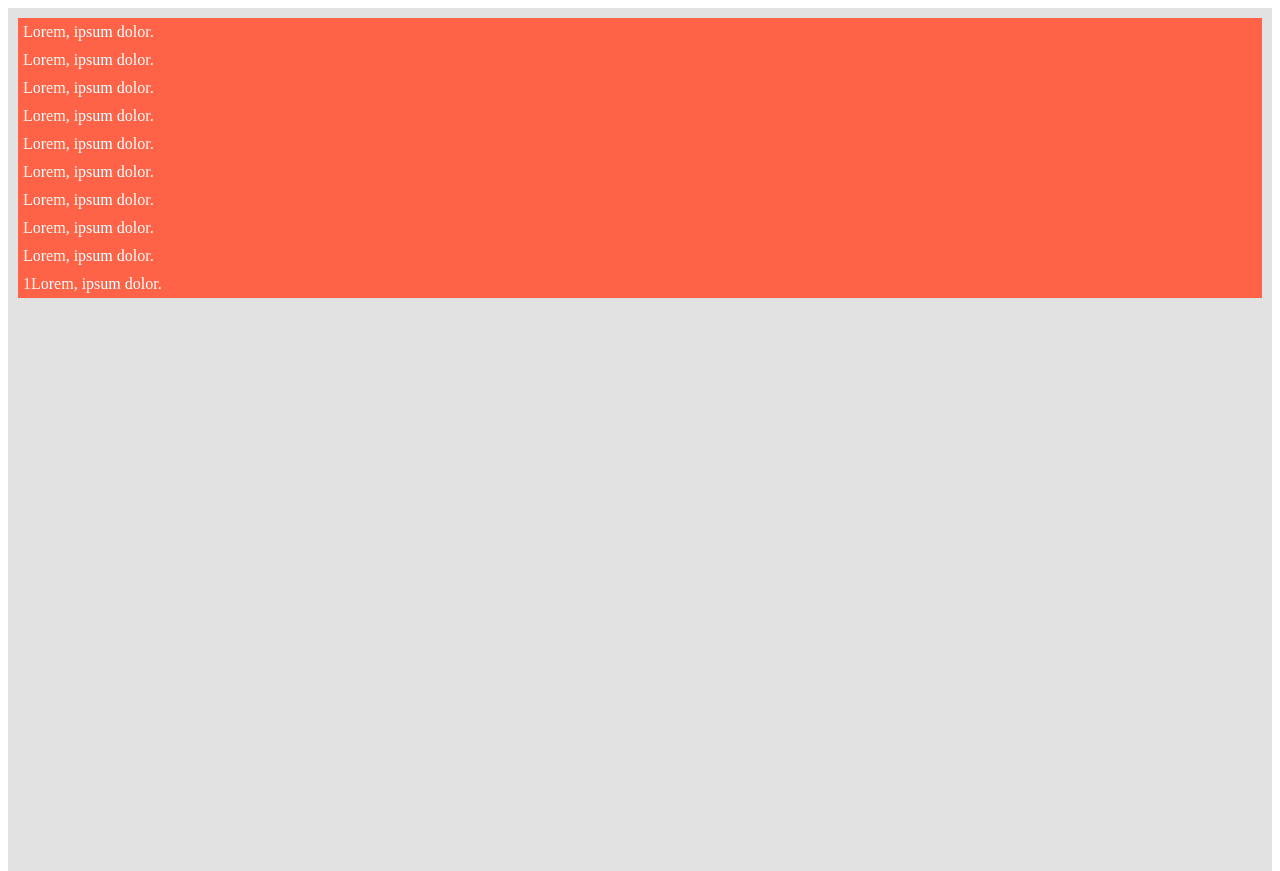
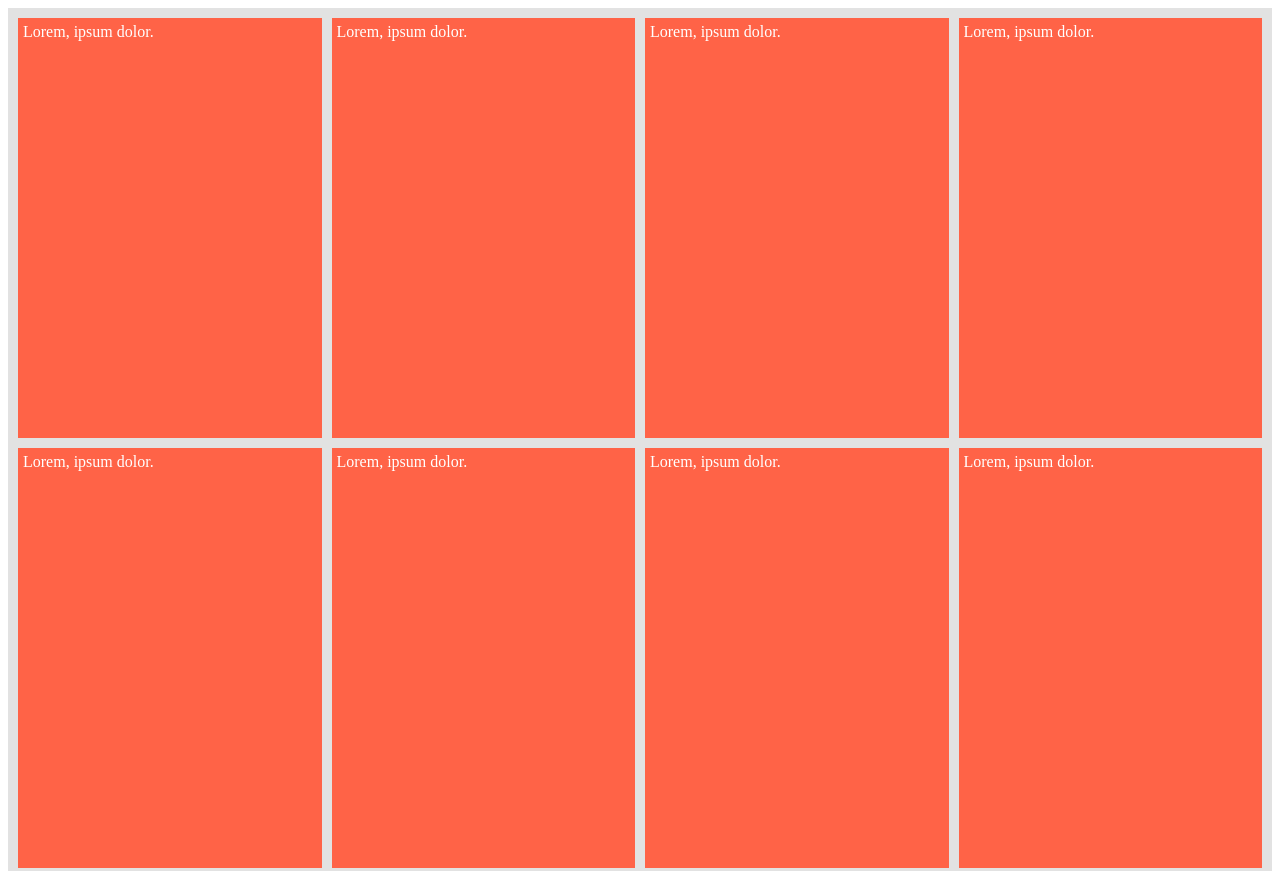
Before and after one commit to Prabhu-Acharya/JOVAC-Assignment, a plain HTML site: page Day7-Assignment/Ex3.html in a window 1280 px wide. Shown: the top 871 px of the page. Drawn offline with Linux system fonts and the light colour scheme.

Commit message:
git  add .

```diff
--- a/Day7-Assignment/Ex1.css
+++ b/Day7-Assignment/Ex1.css
@@ -1,11 +1,12 @@
 .container {
     background-color: #e2e2e2;
     padding: 10px;
+    display: flex;
     /* write your css here */
 }
 
 .item {
-    background-color: tomato;
+    background-color: purple;
     width: 50px;
     height: 50px;
     margin: 5px;
--- a/Day7-Assignment/Ex2.css
+++ b/Day7-Assignment/Ex2.css
@@ -1,6 +1,11 @@
 .container {
     background-color: #e2e2e2;
     padding: 10px;
+    height: 100vh;
+    flex-flow: row wrap;
+    justify-content: center;
+    align-items: center;
+    align-content: center;
     /* write your css here */
 }
 
--- a/Day7-Assignment/Ex3.css
+++ b/Day7-Assignment/Ex3.css
@@ -2,6 +2,11 @@
     background-color: #e2e2e2;
     padding: 10px;
     height: 100vw;
+    display: grid;
+    grid-template-columns: repeat(4, 1fr);
+    grid-template-rows: repeat(3, 1fr);
+    grid-gap: 10px;
+
 
 }
 .item {
@@ -9,3 +14,7 @@
     padding: 5px;
     color: white;
 }
+.item img {
+    width: 100%;
+    height: auto;
+}
--- a/Day7-Assignment/Ex4.css
+++ b/Day7-Assignment/Ex4.css
@@ -8,7 +8,17 @@
     gap: 10px 10px;
 }
 .item {
-    background-color: tomato;
+    background-color: palevioletred;
     padding: 5px;
     color: white;
 }
+.item-1{
+    grid-column-start: 1;
+    grid-column-end: 3;
+    grid-row-start: 1;
+    grid-column-end: 3;
+}
+.item-2{
+    grid-column: 3 / 5;
+    grid-row: 1 / 3;
+}
--- a/Day7-Assignment/Ex5.css
+++ b/Day7-Assignment/Ex5.css
@@ -2,14 +2,47 @@
     background-color: #e2e2e2;
     padding: 10px;
     display: grid;
-    height: 100vw;
+    height: 100vh; /* fix: vh instead of vw */
     grid-template-rows: repeat(3, 1fr);
     grid-template-columns: repeat(4, 1fr);
-    gap: 10px 10px;
+    gap: 10px;
+    grid-template-areas:
+        "header header header header"
+        "sidebar content content content"
+        "footer footer footer footer";
+}
 
-}
 .item {
     background-color: tomato;
     padding: 5px;
     color: white;
 }
+
+/* grid areas */
+.item-1 {
+    grid-area: header;
+}
+
+.item-2 {
+    grid-area: content;
+    background-image: url('./images/gta5.jpeg');
+    background-size: contain;
+    background-repeat: no-repeat;
+    background-position: center;
+}
+
+.item-3 {
+    grid-area: sidebar;
+    background-image: url('./images/pubg.jpeg');
+    background-size: cover;
+    background-repeat: no-repeat;
+    background-position: center;
+}
+
+.item-4 {
+    grid-area: footer;
+    background-image: url('./images/cod.jpeg');
+    background-size: cover;
+    background-repeat: no-repeat;
+    background-position: center;
+}
```
